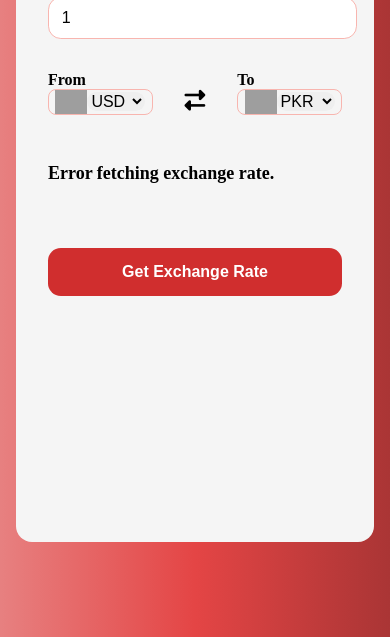
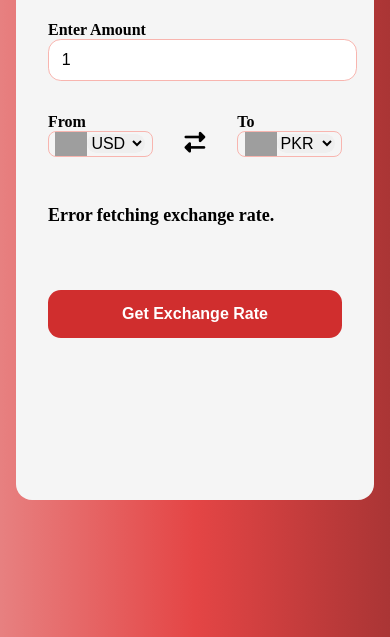
Before and after one commit to sanaullah-7/Currency_Converter, a plain HTML site: page index.html in a window 390 px wide. Shown: the part 207-844 px from the top of the page. Drawn offline with Linux system fonts and the light colour scheme; no server answers; grey boxes are pictures that could not be loaded.

Commit message:
responsive fixation

```diff
--- a/style.css
+++ b/style.css
@@ -78,14 +78,15 @@ button:hover{
 input:focus{
     box-shadow: 0px 4px  10px #db6c44;
 }
-@media  (max-width: 500px){
-    .msg{
+@media (max-width: 400px)and (min-height:700px) {
+    .msg {
         font-size: large;
     }
-    .container{
-        height: 70vh;
+
+    .container {
+        margin: 2rem;
+        height: 60vh;
         width: 50vh;
-        margin: 0rem 1rem ;
+        margin: 0rem 1rem;
     }
-
 }
```
